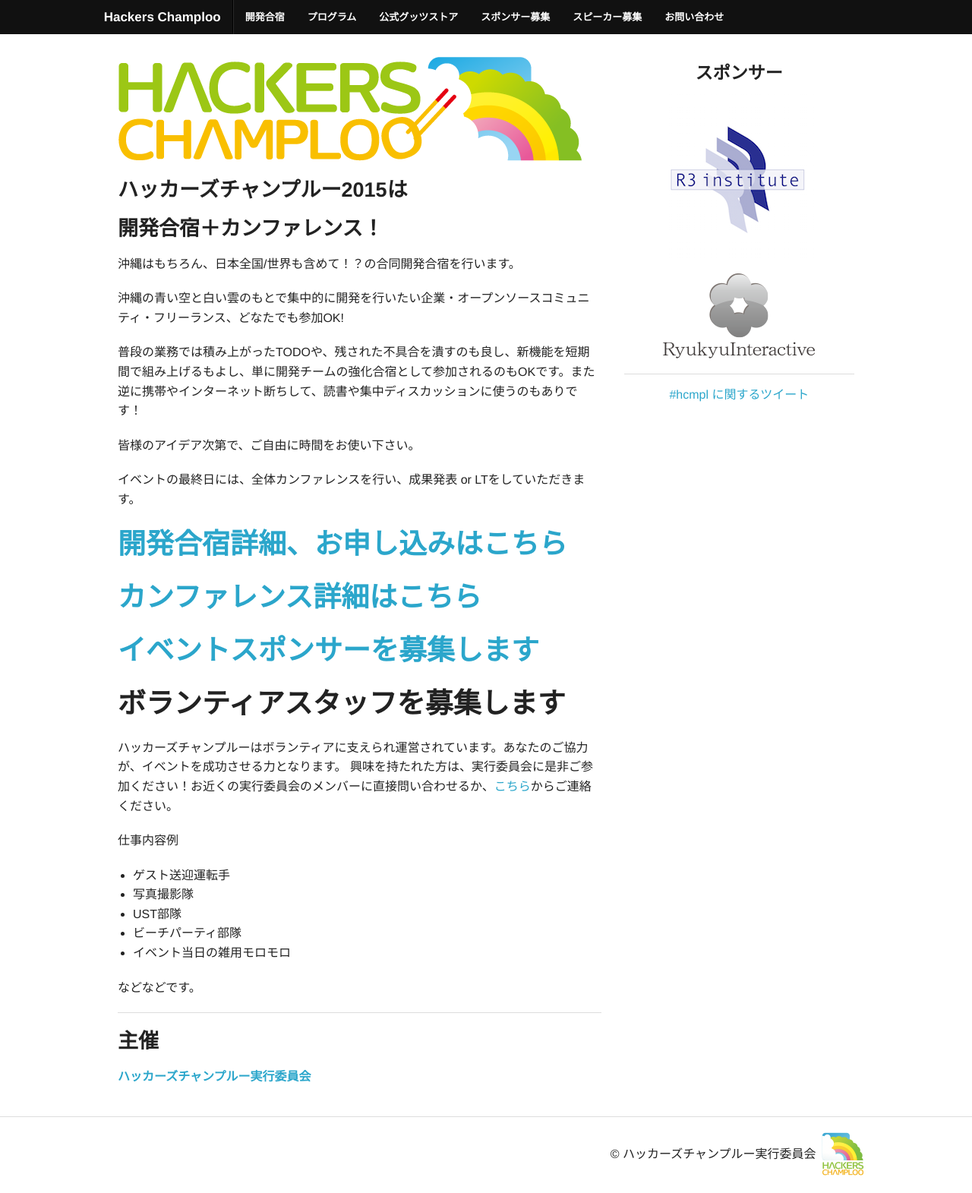
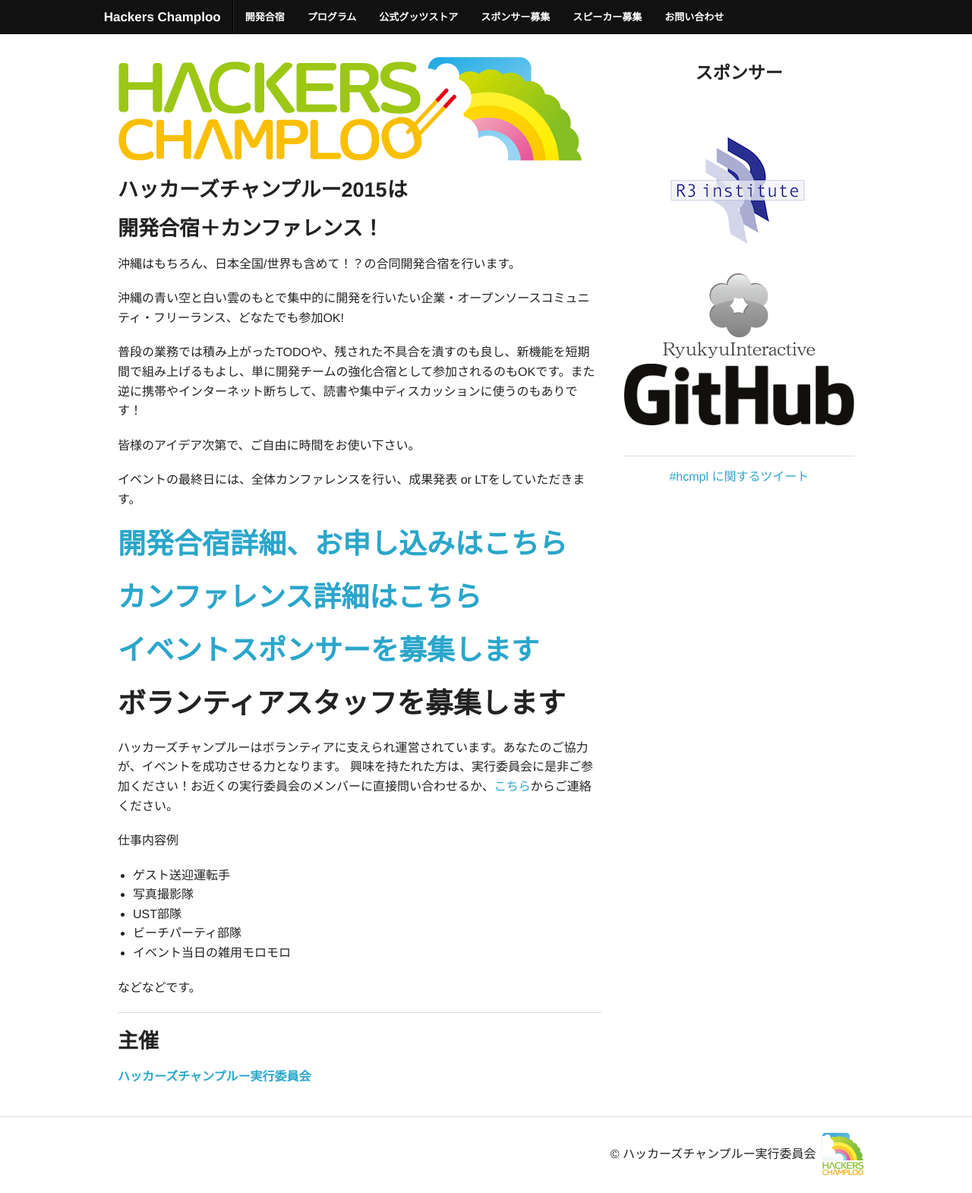
Before and after one commit to hackers-champloo/hackers-champloo.github.io, a Jekyll site: the page built from 2015/index.md, in a window 1280 px wide. Shown: the whole page at 76% size. Built offline with Jekyll 4.4.1, drawn with Linux system fonts in a browser that asks for light colours; Markdown is read by kramdown in place of the engine named in the settings; comment, search, counter and statistics services are not loaded.

```diff
--- a/_layouts/2015top.html
+++ b/_layouts/2015top.html
@@ -62,9 +62,11 @@
 
         <div class="large-4 columns text-center">
             <h4>スポンサー</h4>
-            <p><a href="http://www.r3it.com/" target="_blank"><img src="/img/2015/R3_logo_200x217.png" title="アールスリーインスティテュート"></a></p>
-
-            <p><a href="http://www.ryukyu-i.co.jp/" target="_blank"><img src="/img/logo_ryukyuInteractive.png" title="琉球インタラクティブ株式会社"></a></p>
+            <ul class="side-nav">
+                <li><a href="http://www.r3it.com/" target="_blank"><img src="/img/2015/R3_logo_200x217.png" title="アールスリーインスティテュート"></a></li>
+                <li><a href="http://www.ryukyu-i.co.jp/" target="_blank"><img src="/img/logo_ryukyuInteractive.png" title="琉球インタラクティブ株式会社"></a></li>
+                <li><a href="http://www.github.com/" target="_blank"><img src="/img/2015/GitHub_Logo.png" title="GitHub, Inc."></a></li>
+            </ul>
 
             <hr />
 
```
Also changed, not shown: 2015/sponsors.md (+9 -0 lines).
